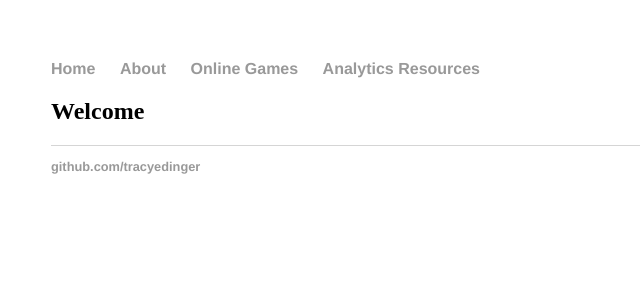
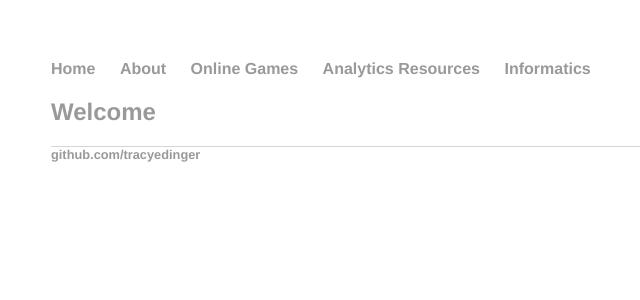
Before and after one commit to tracyedinger/tracyedinger.github.io, a Jekyll site: the page built from index.md, in a window 1280 px wide. Shown: the top 300 px of the page, without its empty margins (141-781 px from the left). Built offline with Jekyll 4.4.1, drawn with Linux system fonts in a browser that asks for light colours; our own code applies the rules of GitHub Pages for plain Markdown files.

Commit message:
Update default.html

```diff
--- a/_layouts/default.html
+++ b/_layouts/default.html
@@ -13,6 +13,8 @@
 		        	<li><a href="/About">About</a></li>
 				<li><a href="/OnlineGames">Online Games</a></li>
 				<li><a href="/AnalyticsResources">Analytics Resources</a></li>
+				<li><a href="/Informatics">Informatics</a></li>
+				<li><a href="/Informatics/COVID-19</a></li>
 	    		</ul>
 			</nav>
 			<div class="container">
```
